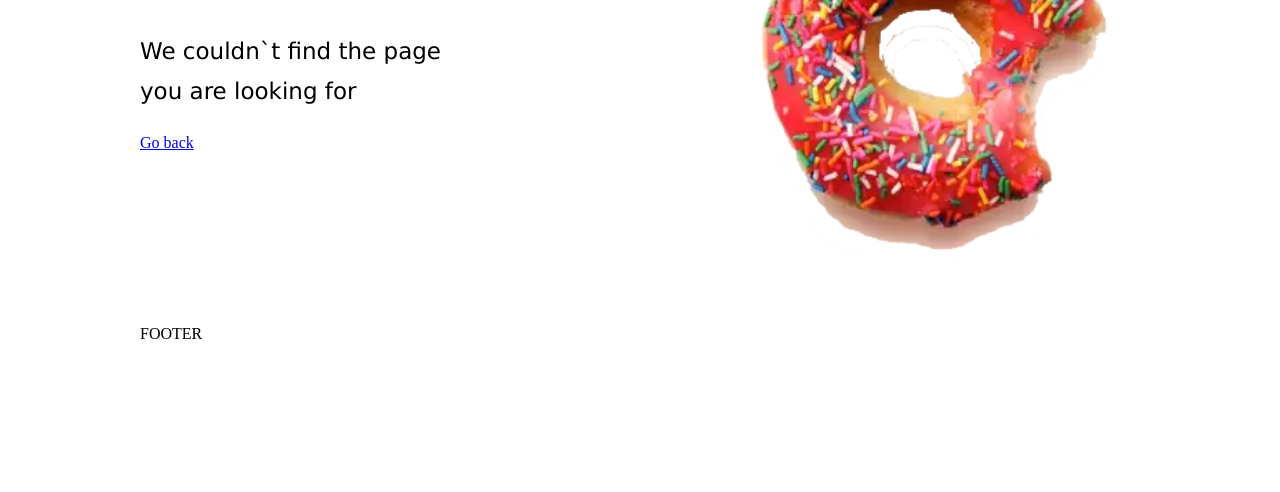
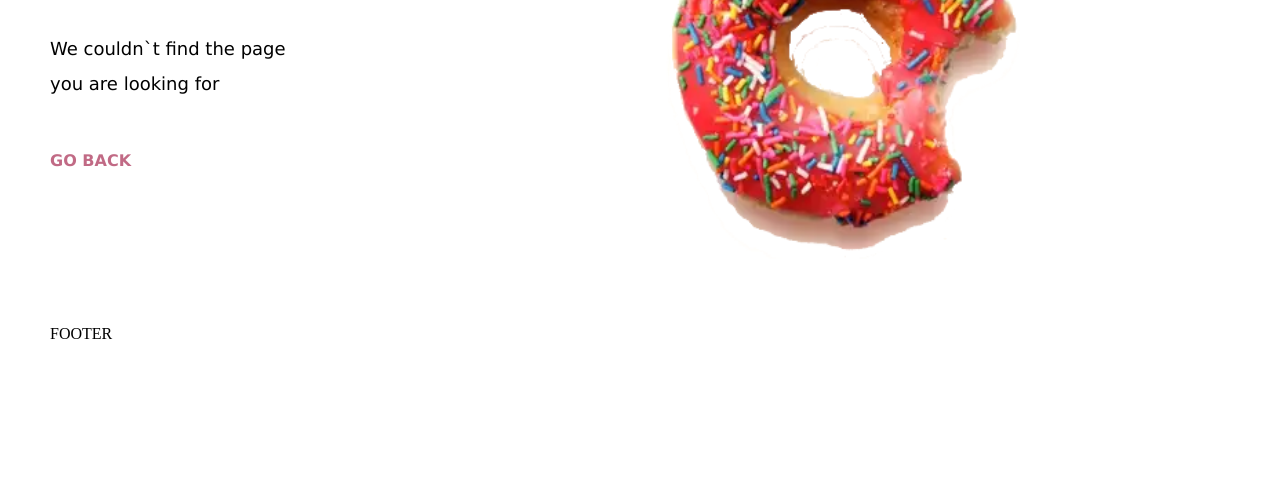
Before and after one commit to IrinaVaronka/3-projektas-donut, a website: page index.html in a window 1280 px wide. Shown: the part 308-800 px from the top of the page. Drawn offline with Linux system fonts and the light colour scheme.

Commit message:
Go back button #8

```diff
--- a/css/main.css
+++ b/css/main.css
@@ -1,5 +1,5 @@
 body {
-    margin: 0;
+    margin: 0%;
 }
 .container {
     width: 1000px;
@@ -7,6 +7,7 @@ body {
     margin-bottom: 15px;
     margin-top: 50px;
     display: inline-block;
+    margin-left: 50px;
 }
 .main-menu {
     float: right;
@@ -42,12 +43,20 @@ h1 {
     font-family: 'Lucida Sans', 'Lucida Sans Regular', 'Lucida Grande', 'Lucida Sans Unicode', Geneva, Verdana, sans-serif;
 }
 p {
-    font-size: 23px;
-    line-height: 40px;
+    font-size: 18px;
+    line-height: 35px;
     font-family: 'Lucida Sans', 'Lucida Sans Regular', 'Lucida Grande', 'Lucida Sans Unicode', Geneva, Verdana, sans-serif;
+    width: 70%;
+    margin-bottom: 50px;
 }
 .image {
     float: right;
     width: 40%;
-
 }
+div > a {
+    text-decoration: none;
+    text-transform: uppercase;
+    font-family: 'Lucida Sans', 'Lucida Sans Regular', 'Lucida Grande', 'Lucida Sans Unicode', Geneva, Verdana, sans-serif;
+    color: #c16a85;
+    font-weight: 700;
+}
```
Also changed, not shown: img/original.webp (added).
